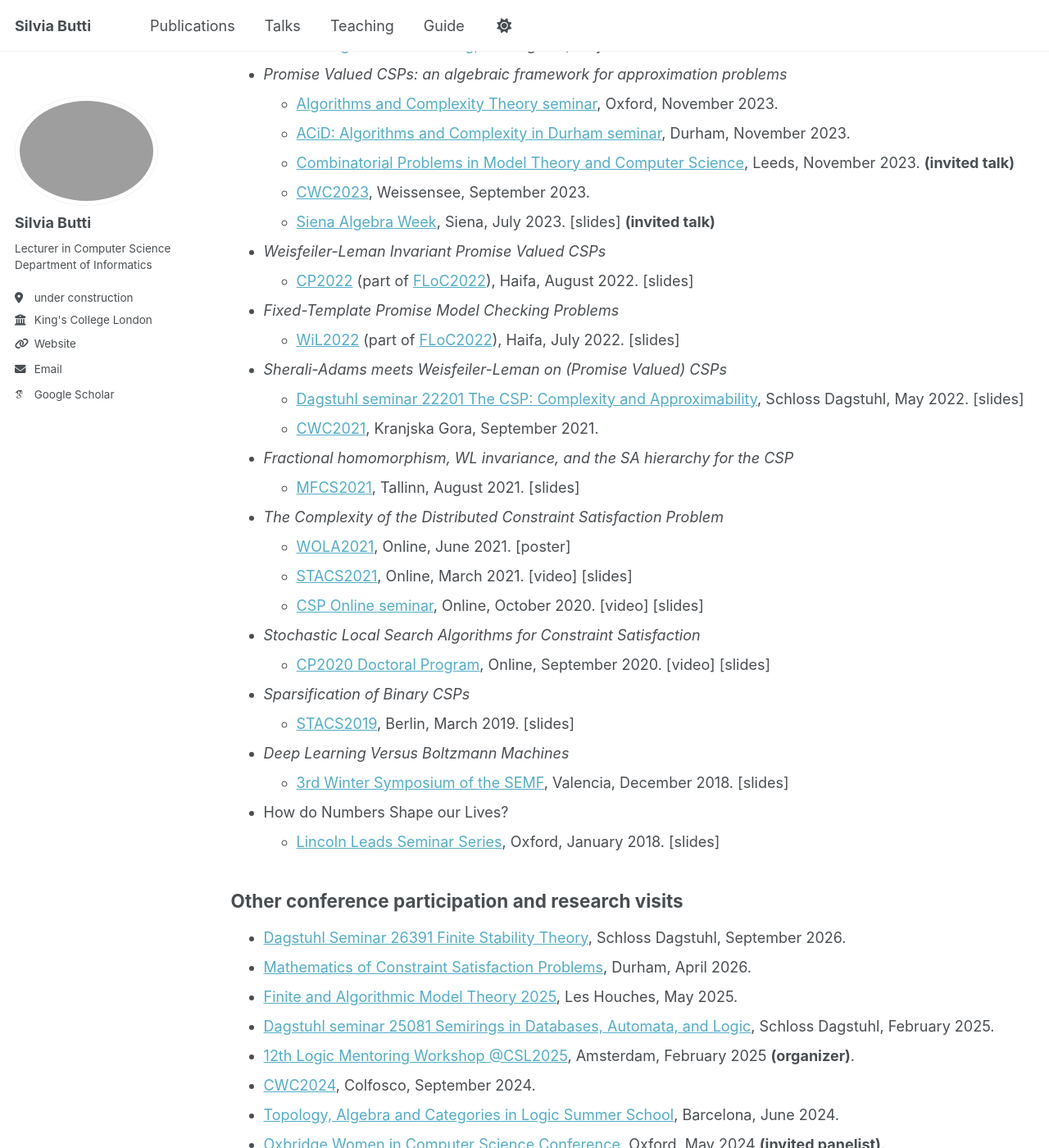
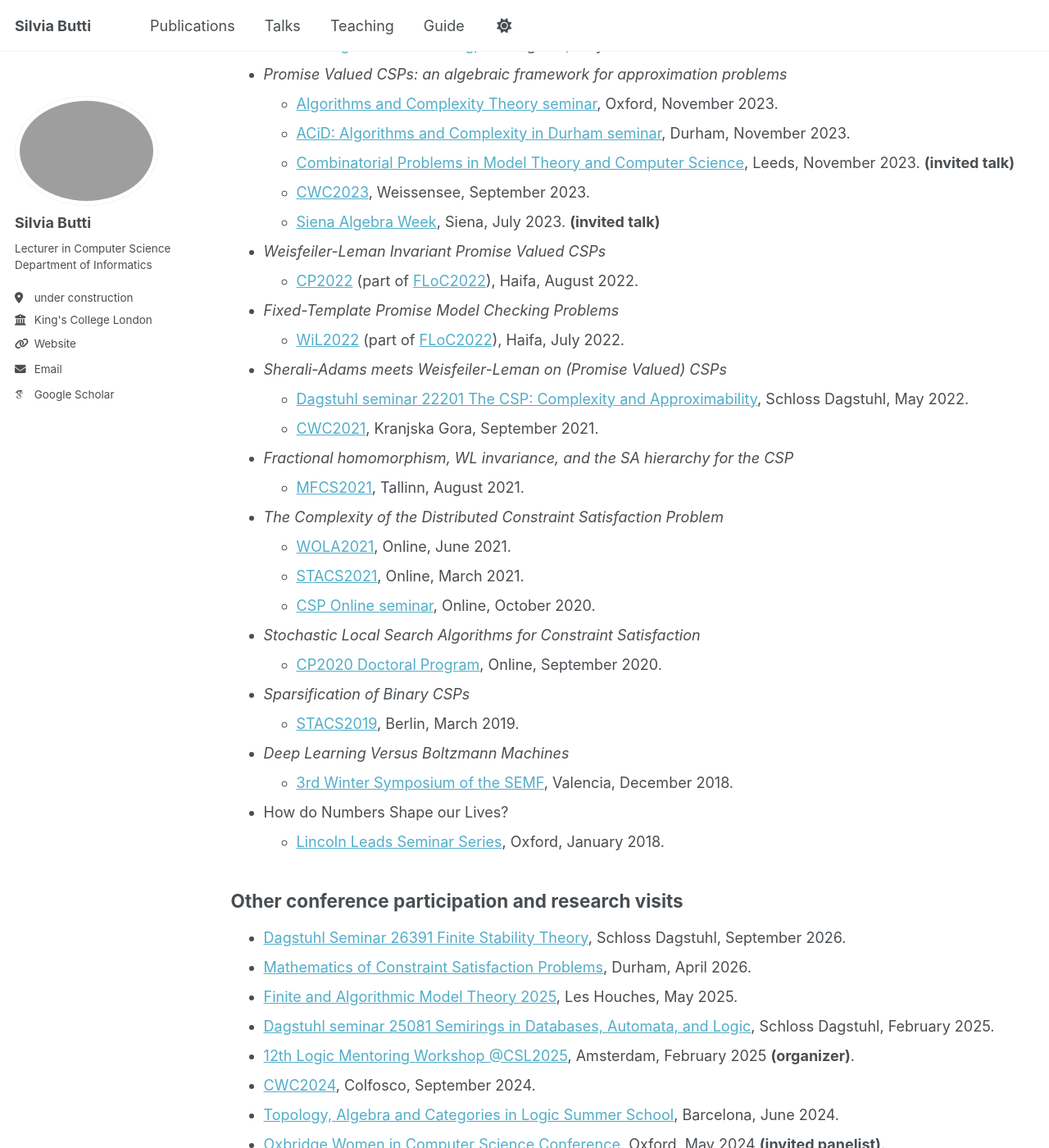
Before and after one commit to silviabutti/silviabutti.github.io, a Jekyll site: the page built from _pages/talks.md, in a window 1280 px wide and 1400 px high, scrolled down 458 px. Shown: the whole window at 82% size. Built offline with Jekyll 4.4.1, drawn with Linux system fonts in a browser that asks for light colours; some web fonts are replaced; a script bundle is joined from its source files by our own code; library files that are not in the unit come from our copies.

Commit message:
Update talks.md

```diff
--- a/_pages/talks.md
+++ b/_pages/talks.md
@@ -22,28 +22,28 @@ author_profile: true
   - [ACiD: Algorithms and Complexity in Durham seminar](https://algorithmscomplexity.webspace.durham.ac.uk/seminars/), Durham, November 2023.
   - [Combinatorial Problems in Model Theory and Computer Science](https://sites.google.com/view/combprob2023/home?authuser=0), Leeds, November 2023. **(invited talk)**
   - [CWC2023](https://cspworldcongress.org/2023/), Weissensee, September 2023.
-  - [Siena Algebra Week](https://algebraweeksiena.wordpress.com/), Siena, July 2023. [slides]  **(invited talk)**
+  - [Siena Algebra Week](https://algebraweeksiena.wordpress.com/), Siena, July 2023. **(invited talk)**
 - *Weisfeiler-Leman Invariant Promise Valued CSPs*
-  - [CP2022](https://cp2022.a4cp.org/) (part of [FLoC2022](https://www.floc2022.org/)), Haifa, August 2022. [slides]
+  - [CP2022](https://cp2022.a4cp.org/) (part of [FLoC2022](https://www.floc2022.org/)), Haifa, August 2022.
 - *Fixed-Template Promise Model Checking Problems*
-  - [WiL2022](https://sites.google.com/g.uporto.pt/wil2022/home?authuser=0) (part of [FLoC2022](https://www.floc2022.org/)), Haifa, July 2022. [slides]
+  - [WiL2022](https://sites.google.com/g.uporto.pt/wil2022/home?authuser=0) (part of [FLoC2022](https://www.floc2022.org/)), Haifa, July 2022.
 - *Sherali-Adams meets Weisfeiler-Leman on (Promise Valued) CSPs*
-  - [Dagstuhl seminar 22201 The CSP: Complexity and Approximability](https://www.dagstuhl.de/en/program/calendar/semhp/?semnr=22201), Schloss Dagstuhl, May 2022. [slides]
+  - [Dagstuhl seminar 22201 The CSP: Complexity and Approximability](https://www.dagstuhl.de/en/program/calendar/semhp/?semnr=22201), Schloss Dagstuhl, May 2022.
   - [CWC2021](https://cspworldcongress.wordpress.com/), Kranjska Gora, September 2021.
 - *Fractional homomorphism, WL invariance, and the SA hierarchy for the CSP*
-  - [MFCS2021](https://compose.ioc.ee/mfcs/), Tallinn, August 2021. [slides]
+  - [MFCS2021](https://compose.ioc.ee/mfcs/), Tallinn, August 2021.
 - *The Complexity of the Distributed Constraint Satisfaction Problem*
-  - [WOLA2021](https://www.local-algorithms.com/), Online, June 2021. [poster]
-  - [STACS2021](https://stacs2021.saarland-informatics-campus.de/), Online, March 2021. [video] [slides]
-  - [CSP Online seminar](https://csp-seminar.org/talks/silvia-butti/), Online, October 2020. [video] [slides]
+  - [WOLA2021](https://www.local-algorithms.com/), Online, June 2021.
+  - [STACS2021](https://stacs2021.saarland-informatics-campus.de/), Online, March 2021.
+  - [CSP Online seminar](https://csp-seminar.org/talks/silvia-butti/), Online, October 2020.
 - *Stochastic Local Search Algorithms for Constraint Satisfaction*
-  - [CP2020 Doctoral Program](https://cp2020.a4cp.org/callfordp.html), Online, September 2020. [video] [slides]
+  - [CP2020 Doctoral Program](https://cp2020.a4cp.org/callfordp.html), Online, September 2020.
 - *Sparsification of Binary CSPs*
-  - [STACS2019](https://stacs2019.akt.tu-berlin.de/), Berlin, March 2019. [slides]
+  - [STACS2019](https://stacs2019.akt.tu-berlin.de/), Berlin, March 2019.
 - *Deep Learning Versus Boltzmann Machines*
-  - [3rd Winter Symposium of the SEMF](https://semf.org.es/), Valencia, December 2018. [slides]
+  - [3rd Winter Symposium of the SEMF](https://semf.org.es/), Valencia, December 2018.
 - How do Numbers Shape our Lives?
-  - [Lincoln Leads Seminar Series](https://lincolnleads.wordpress.com/mathematics/), Oxford, January 2018. [slides]
+  - [Lincoln Leads Seminar Series](https://lincolnleads.wordpress.com/mathematics/), Oxford, January 2018.
 
 
 ## Other conference participation and research visits
```
